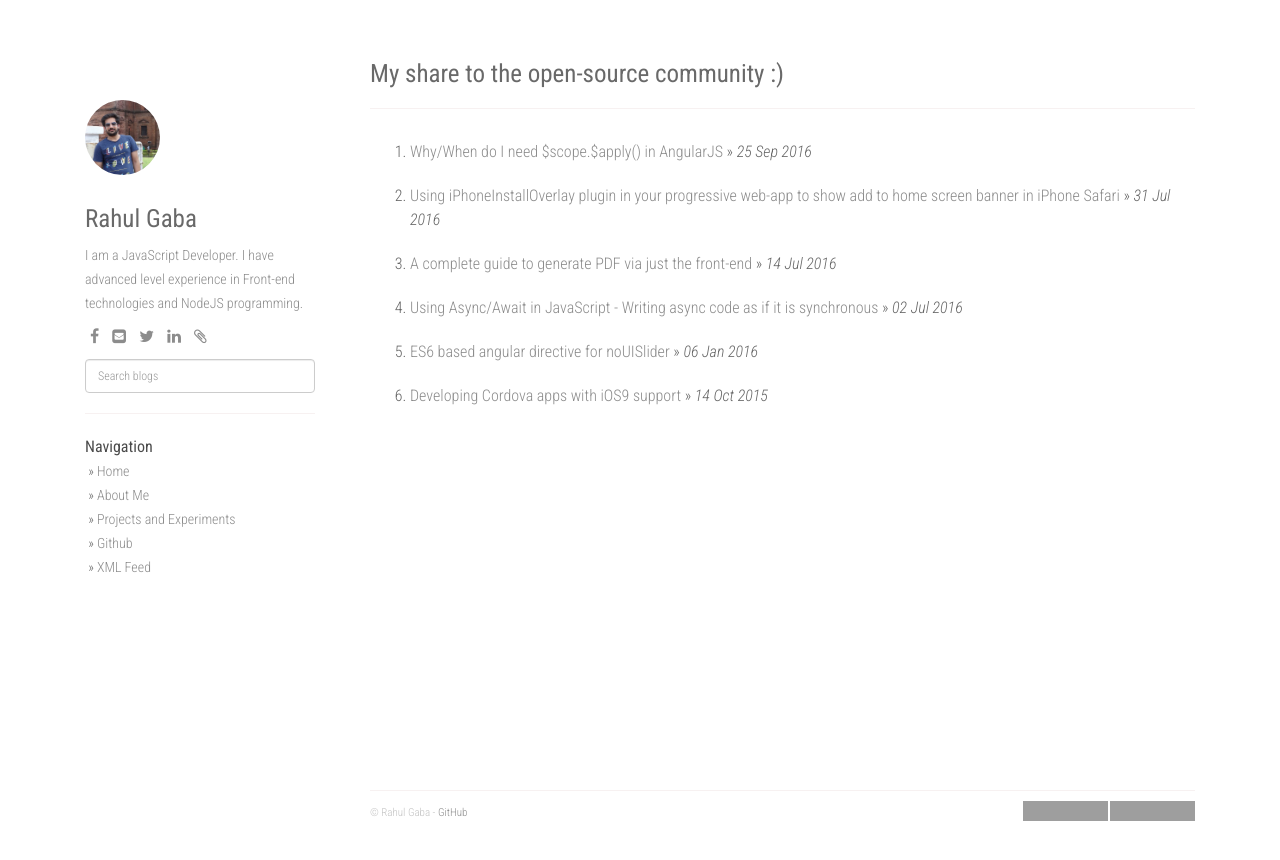
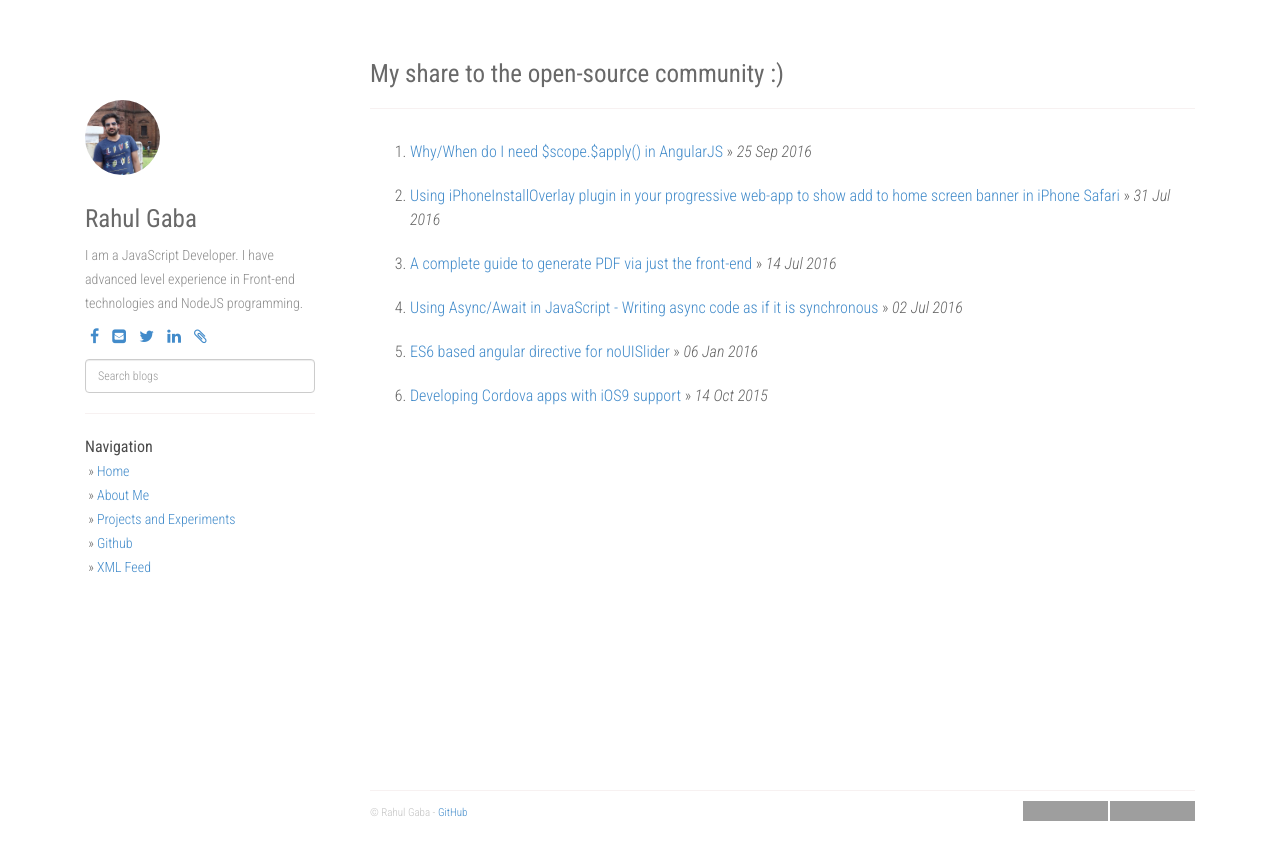
Before and after one commit to rgabs/rgabs.github.io, a Jekyll site: the page built from index.html, in a window 1280 px wide. Shown: the top 860 px of the page. Built offline with Jekyll 4.4.1, drawn with Linux system fonts in a browser that asks for light colours; nearby versions of some CDN libraries; the list of posts is cut into pages by our own code; grey boxes are pictures that could not be loaded.

Commit message:
updated link styling

```diff
--- a/static/css/main.css
+++ b/static/css/main.css
@@ -10,6 +10,7 @@
   color: #666;
   font-weight: 300;
 }
+
 hr {
   margin-top: 20px;
   margin-bottom: 20px;
@@ -17,9 +18,11 @@
   border-top: 1px solid #F7F1F1;
   border-bottom: 1px solid #fff;
 }
+
 .post-img {
   height: 450px;
 }
+
 
 /**
  * Font and link declarations
@@ -30,30 +33,34 @@
   margin-bottom: 5px;
   font-size: 11px;
 }
+
 h1 {
   font-weight: normal;
   color: #696969;
   margin-bottom: 10px;
   font-size: 25px;
 }
+
 h2 {
   font-weight: normal;
   margin-bottom: 10px;
   color: #666666;
 }
+
 h3 {
   font-weight: normal;
   margin-bottom: 10px;
   color: #666666;
 }
+
 a, a:link, a:active {
   text-decoration: none;
-  color: #8C8C8C;
 }
+
 a:hover {
-  color: #B3B3B3;
   text-decoration: underline;
 }
+
 
 /**
  * /////////////////
@@ -66,6 +73,7 @@
   margin: auto;
 }
 
+
 /**
  * //////////////////////////////////
  * Right aka content column formatting
@@ -76,11 +84,13 @@
   width: 500px;
   float: left;
 }
+
 div.content {
   border-top: 1px solid #E6E6E6;
   margin-top: 5px;
   padding-top: 5px;
 }
+
 div.content pre {
   background: #333333;
   padding: 10px;
@@ -90,14 +100,17 @@
   font-size: 12px;
   border: none;
 }
+
 div.content .highlight {
   background: #333333;
   overflow: auto;
 }
+
 div.content .highlight code {
   min-width: 610px;
   display: block;
 }
+
 footer {
   border-top: 1px solid #F7F1F1;
   width: 100%;
@@ -110,26 +123,32 @@
   bottom: 0;
   padding-bottom: 10px;
 }
+
 footer div#github {
   text-align: right;
 }
+
 div.right h1 {
   margin-bottom: -2px;
 }
+
 div.right ul {
   list-style: none;
   margin-left: 0;
   padding: 0;
 }
+
 div.right ul li {
   margin-top: 5px;
   margin-left: 0;
   padding: 0;
 }
+
 div.right .post ul {
   list-style: square;
   margin-left: 15px;
 }
+
 
 /**
  * Left column aka nav bar formatting
@@ -140,73 +159,90 @@
   font-size: 14px;
   color: #666;
 }
+
 div.col-sm-3 strong {
   font-size: 16px;
   color: #4A4A4A;
   font-weight: normal;
 }
+
 div.col-sm-3 div#about {
   margin-top: 10px;
   color: #8C8C8C;
 }
+
 div.col-sm-3 img#about {
   -webkit-border-radius: 150px;
   margin-bottom: 10px;
   margin-left: auto;
   margin-right: auto;
 }
+
 .PageNavigation {
   font-size: 14px;
   display: block;
   width: auto;
   overflow: hidden;
 }
+
 .PageNavigation a {
   display: block;
   width: 50%;
   float: left;
   margin: 1em 0;
 }
+
 .PageNavigation .next {
   text-align: right;
 }
+
 .PageNavigation .prev {
   text-align: left;
 }
+
 .social {
   display: block;
   margin: 10px 0;
 }
+
 .social ul {
   list-style-type: none;
   margin: 0;
   padding: 0;
 }
+
 .social ul li {
   display: inline-block;
   margin: 0 5px;
 }
+
 .social li a {
   font-size: 16px;
 }
+
 .share-page {
   padding: 10px 10px 5px;
   border-top: 1px solid #f0f0f0;
   border-bottom: 1px solid #f0f0f0;
 }
+
 .post-content img, .content img {
   max-width: 100%
 }
+
 .posts li {
   padding: 10px 0;
 }
+
 #home, .post {
   min-height: 80vh;
 }
+
 .view-container {
   min-height: 90vh;
   padding-top: 40px;
 }
+
 
 /* Responsive Conditional */
 
@@ -216,11 +252,13 @@
     max-width: 18vw;
   }
 }
+
 @media (max-width: 768px) {
   div.col-sm-3 {
     margin-top: 30px;
   }
 }
+
 @media (min-width: 1400px) {
   .fixed-condition {
     max-width: 250px;
```
